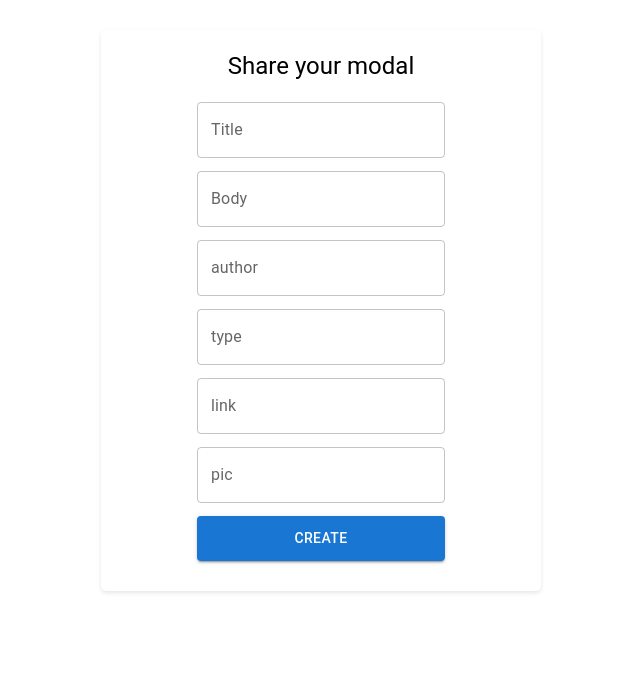
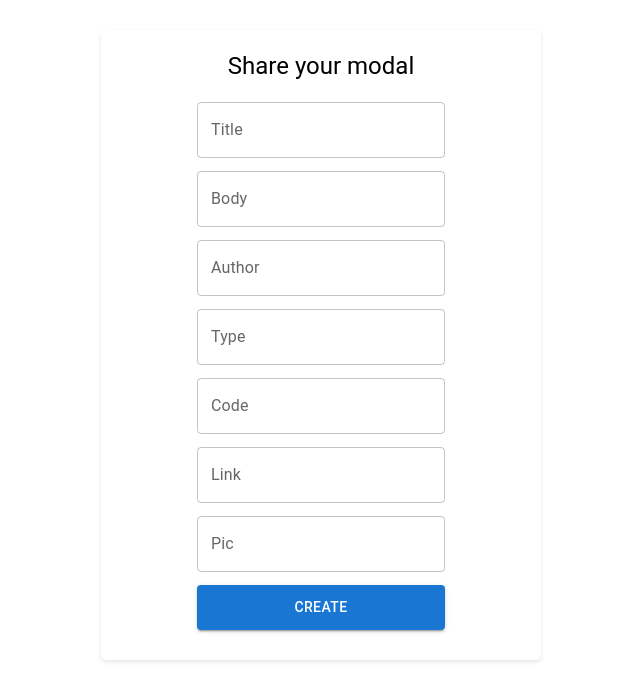
Before and after one commit to Shrey312003/Modal_database, a React (Create React App) app: page /create in a window 1280 px wide. Shown: the top 700 px of the page, without its empty margins (319-959 px from the left). Built offline with nearby package versions, Linux system fonts and the light colour scheme; no server answers; the HTML template or start-up script is replaced by a standard one.

Commit message:
Code field Added

```diff
--- a/src/pages/Create.js
+++ b/src/pages/Create.js
@@ -50,6 +50,7 @@ export const create_schema = yup.object().shape({
     body: yup.string().required("Required"),
     author: yup.string().required("Required"),
     type : yup.string().required("Required"),
+    code : yup.string().required("Required"),
     link: yup.string().matches(regex,{message:"Give a valid link"}).required("Required"),
     pic: yup.string().matches(regex,{message:"Give a valid image link"}).required("Required")
 });
@@ -98,7 +99,8 @@ const Create = () => {
             link:'',
             pic: '',
             likes: 0,
-            views: 0
+            views: 0,
+            code: ''
         },
         validationSchema: create_schema,
         onSubmit
@@ -144,8 +146,10 @@ const Create = () => {
                     {touched.body && errors.body}
                 </Typography>
 
+
+
                 <TextField
-                    label="author"
+                    label="Author"
                     type="text"
                     variant="outlined"
                     name="author"
@@ -160,7 +164,7 @@ const Create = () => {
                 </Typography>
 
                 <TextField
-                    label="type"
+                    label="Type"
                     type="text"
                     variant="outlined"
                     name="type"
@@ -175,7 +179,25 @@ const Create = () => {
                 </Typography>
 
                 <TextField
-                    label="link"
+                    id="outlined-textarea"
+                    label="Code"
+                    placeholder="Placeholder"
+                    variant="outlined"
+                    name="code"
+                    type="text"
+                    sx={styles.inputField}
+                    onChange={handleChange}
+                    onBlur={handleBlur}
+                    value={values.code}
+                    error={errors.code && touched.code}
+                    multiline
+                />
+                <Typography variant="body2" sx={{ color: 'red',marginBottom:"5px" }}>
+                    {touched.code && errors.code}
+                </Typography>
+
+                <TextField
+                    label="Link"
                     type="text"
                     variant="outlined"
                     name="link"
@@ -190,7 +212,7 @@ const Create = () => {
                 </Typography>
 
                 <TextField
-                    label="pic"
+                    label="Pic"
                     type="text"
                     variant="outlined"
                     name="pic"
```
